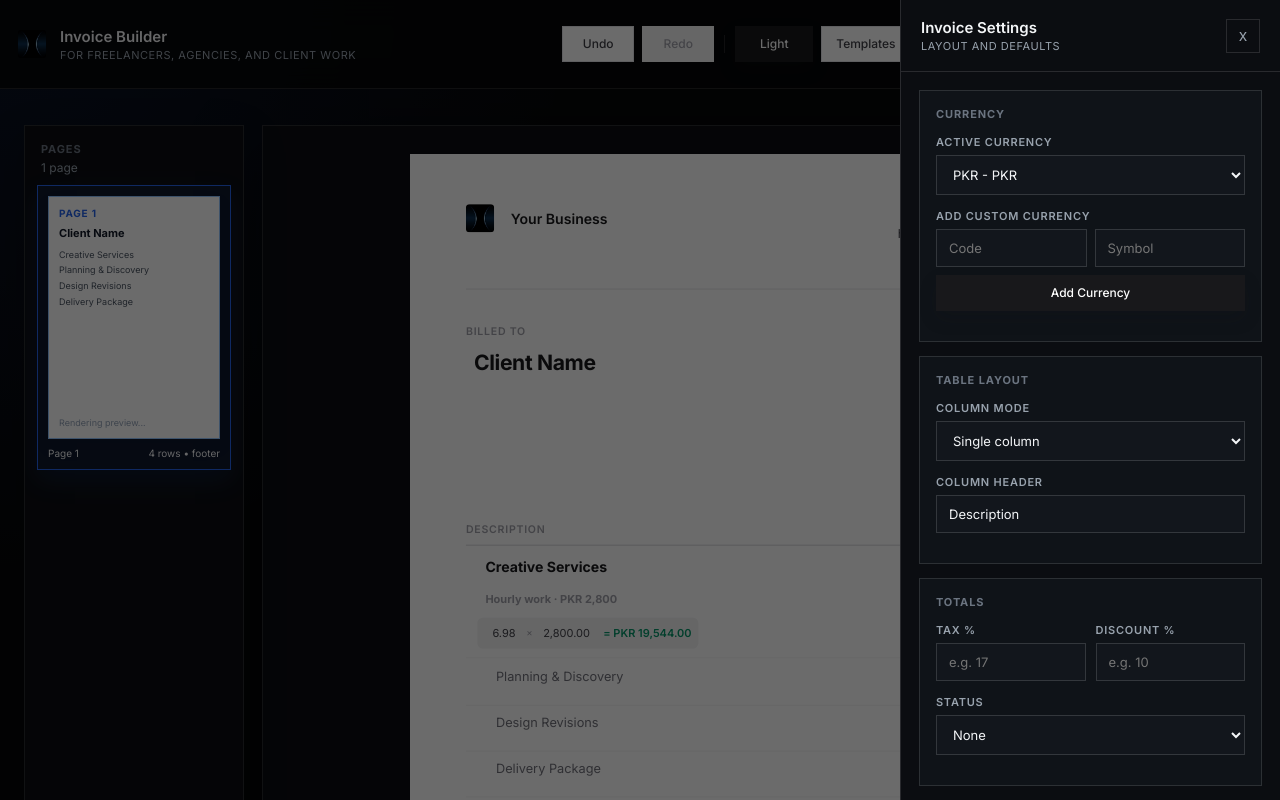
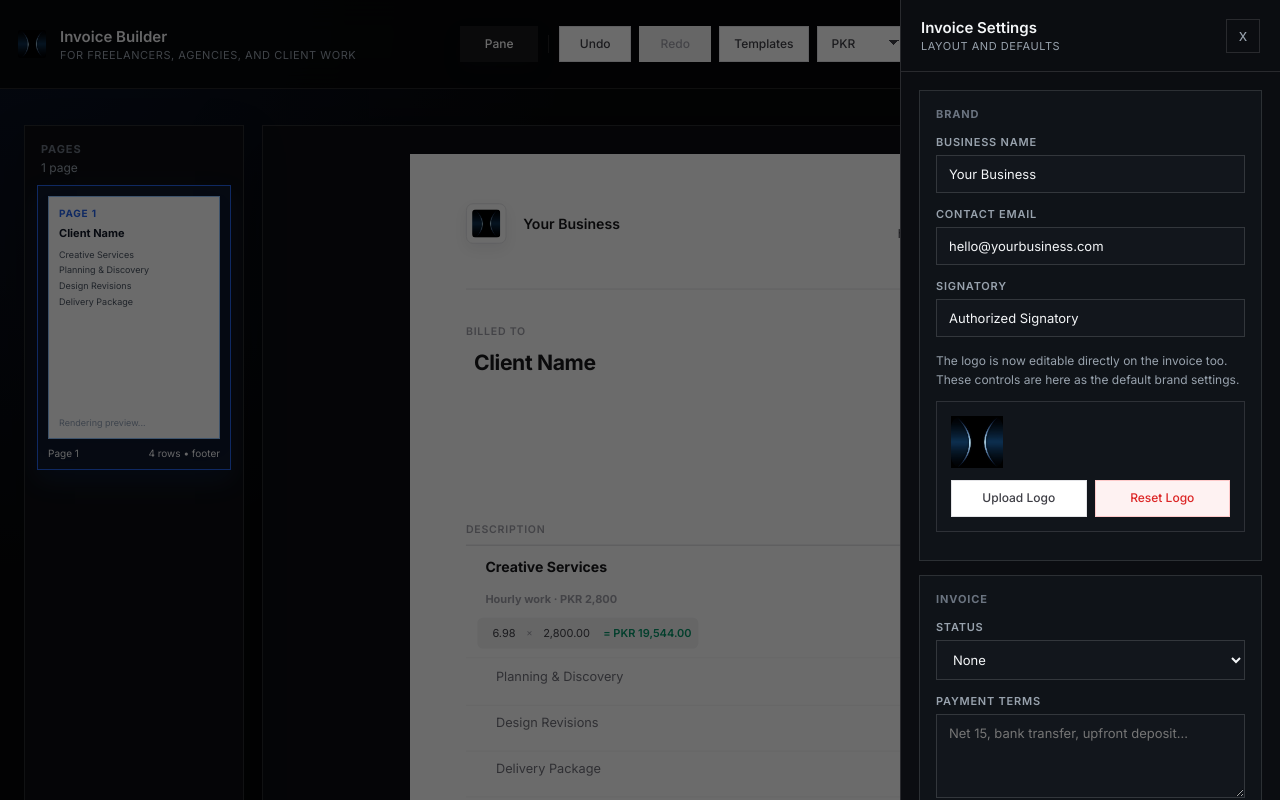
Before and after one commit to Flape1/xtarc-invoice, a React (Vite) app: page / in a window 1280 px wide. Both pictures are taken after a click on the button "Settings". Shown: the top 800 px of the page. Built offline with nearby package versions, Linux system fonts and the light colour scheme.

Commit message:
Surface key invoice controls in main UI

```diff
--- a/src/invoice-builder.jsx
+++ b/src/invoice-builder.jsx
@@ -944,7 +944,82 @@ function SettingsDrawer({ inv, set, allCurrencies, onAddCurrency, onClose, onSav
       </div>
 
       <div style={{ padding: "18px", flex: 1 }}>
-        <Section title="Currency">
+        <Section title="Brand">
+          <Field l="Business name">
+            <Inp v={inv.agencyName || ""} c={v => set("agencyName", v)} ph="Your Business" />
+          </Field>
+
+          <Field l="Contact email">
+            <Inp v={inv.agencyEmail || ""} c={v => set("agencyEmail", v)} ph="hello@yourbusiness.com" />
+          </Field>
+
+          <Field l="Signatory">
+            <Inp v={inv.founderLabel || ""} c={v => set("founderLabel", v)} ph="Authorized Signatory" />
+          </Field>
+
+          <p style={{ fontSize: "12px", color: ui.muted, lineHeight: 1.6, margin: "0 0 12px" }}>
+            The logo is now editable directly on the invoice too. These controls are here as the default brand settings.
+          </p>
+
+          <div style={{
+            border: `1px solid ${ui.border}`,
+            background: ui.panelAlt,
+            padding: "14px",
+            marginBottom: "12px"
+          }}>
+            <img
+              src={inv.logoDataUrl}
+              alt="logo preview"
+              style={{ height: "52px", maxWidth: "100%", objectFit: "contain", display: "block", marginBottom: "12px" }}
+            />
+            <div style={{ display: "grid", gridTemplateColumns: "1fr 1fr", gap: "8px" }}>
+              <button onClick={() => logoRef.current.click()} style={ghostBtn}>Upload Logo</button>
+              <button onClick={() => onSaveDefaultLogo("")} style={{ ...GBS("danger"), width: "100%", padding: "10px 12px", borderRadius: 0 }}>Reset Logo</button>
+            </div>
+          </div>
+
+          <input
+            ref={logoRef}
+            type="file"
+            accept="image/*"
+            style={{ display: "none" }}
+            onChange={e => handleLogoFile(e.target.files[0])}
+          />
+        </Section>
+
+        <Section title="Invoice">
+          <Field l="Status">
+            <Sel
+              v={inv.status || ""}
+              c={v => set("status", v)}
+              opts={[["", "None"], ["Draft", "Draft"], ["Sent", "Sent"], ["Paid", "Paid"], ["Overdue", "Overdue"]]}
+            />
+          </Field>
+
+          <Field l="Payment terms">
+            <textarea
+              value={inv.paymentTerms || ""}
+              onChange={e => set("paymentTerms", e.target.value)}
+              placeholder="Net 15, bank transfer, upfront deposit..."
+              style={{ ...iStyle, minHeight: "84px", resize: "vertical" }}
+              onFocus={onFoc}
+              onBlur={onBlr}
+            />
+          </Field>
+
+          <Field l="Notes">
+            <textarea
+              value={inv.notes || ""}
+              onChange={e => set("notes", e.target.value)}
+              placeholder="Footer notes..."
+              style={{ ...iStyle, minHeight: "84px", resize: "vertical" }}
+              onFocus={onFoc}
+              onBlur={onBlr}
+            />
+          </Field>
+        </Section>
+
+        <Section title="Money">
           <Field l="Active currency">
             <Sel
               v={inv.currency}
@@ -987,9 +1062,17 @@ function SettingsDrawer({ inv, set, allCurrencies, onAddCurrency, onClose, onSav
               Add Currency
             </button>
           </Field>
+          <div style={{ display: "grid", gridTemplateColumns: "1fr 1fr", gap: "10px" }}>
+            <Field l="Tax %">
+              <Inp v={inv.taxRate || ""} c={v => set("taxRate", v)} ph="e.g. 17" t="number" />
+            </Field>
+            <Field l="Discount %">
+              <Inp v={inv.discountRate || ""} c={v => set("discountRate", v)} ph="e.g. 10" t="number" />
+            </Field>
+          </div>
         </Section>
 
-        <Section title="Table Layout">
+        <Section title="Layout">
           <Field l="Column mode">
             <Sel
               v={inv.columnMode}
@@ -1020,58 +1103,7 @@ function SettingsDrawer({ inv, set, allCurrencies, onAddCurrency, onClose, onSav
           )}
         </Section>
 
-        <Section title="Totals">
-          <div style={{ display: "grid", gridTemplateColumns: "1fr 1fr", gap: "10px" }}>
-            <Field l="Tax %">
-              <Inp v={inv.taxRate || ""} c={v => set("taxRate", v)} ph="e.g. 17" t="number" />
-            </Field>
-            <Field l="Discount %">
-              <Inp v={inv.discountRate || ""} c={v => set("discountRate", v)} ph="e.g. 10" t="number" />
-            </Field>
-          </div>
-
-          <Field l="Status">
-            <Sel
-              v={inv.status || ""}
-              c={v => set("status", v)}
-              opts={[["", "None"], ["Draft", "Draft"], ["Sent", "Sent"], ["Paid", "Paid"], ["Overdue", "Overdue"]]}
-            />
-          </Field>
-        </Section>
-
-        <Section title="Branding">
-          <p style={{ fontSize: "12px", color: ui.muted, lineHeight: 1.6, margin: "0 0 12px" }}>
-            Upload a custom company logo for the invoice header.
-          </p>
-
-          <div style={{
-            border: `1px solid ${ui.border}`,
-            background: ui.panelAlt,
-            padding: "14px",
-            marginBottom: "12px"
-          }}>
-            <img
-              src={inv.logoDataUrl}
-              alt="logo preview"
-              style={{ height: "52px", maxWidth: "100%", objectFit: "contain", display: "block", marginBottom: "12px" }}
-            />
-            <div style={{ display: "grid", gridTemplateColumns: "1fr 1fr", gap: "8px" }}>
-              <button onClick={() => logoRef.current.click()} style={ghostBtn}>Upload Logo</button>
-              <button onClick={() => onSaveDefaultLogo("")} style={{ ...GBS("danger"), width: "100%", padding: "10px 12px", borderRadius: 0 }}>Reset Logo</button>
-            </div>
-          </div>
-
-          <input
-            ref={logoRef}
-            type="file"
-            accept="image/*"
-            style={{ display: "none" }}
-            onChange={e => handleLogoFile(e.target.files[0])}
-          />
-        </Section>
-
-
-        <Section title="Default Signature">
+        <Section title="Signature">
           <p style={{ fontSize: "12px", color: ui.muted, lineHeight: 1.6, margin: "0 0 12px" }}>
             Stored in your browser. Applied to every invoice by default.
           </p>
@@ -1455,7 +1487,7 @@ function paginateMeasured(items, heights, { firstAvail, firstLastAvail, middleAv
 }
 
 /* ─── INVOICE CANVAS ────────────────────────────────────────────────────── */
-function InvoiceCanvas({ inv, set, allCurrencies, LOGO_B64, onPagesChange }) {
+function InvoiceCanvas({ inv, set, allCurrencies, LOGO_B64, onPagesChange, onSaveDefaultLogo }) {
   const cur     = allCurrencies.find(c=>c.code===inv.currency) || allCurrencies[0];
   const sym     = cur ? cur.sym : inv.currency;
   const twoCol  = inv.columnMode === "2";
@@ -1480,6 +1512,7 @@ function InvoiceCanvas({ inv, set, allCurrencies, LOGO_B64, onPagesChange }) {
     set(p=>{const a=[...p.items],si=a.findIndex(x=>x.id===sid),ti=a.findIndex(x=>x.id===tid);if(si<0||ti<0)return p;const[item]=a.splice(si,1);a.splice(ti,0,item);return{...p,items:a};});
   };
   const footerOrder = inv.footerOrder && inv.footerOrder.length ? inv.footerOrder : ["paymentTerms","notes"];
+  const logoInputRef = useRef(null);
   const moveFooterBlock = (key, dir) => set(p => {
     const order = [...(p.footerOrder && p.footerOrder.length ? p.footerOrder : ["paymentTerms","notes"])];
     const i = order.indexOf(key), j = i + dir;
@@ -1522,7 +1555,7 @@ function InvoiceCanvas({ inv, set, allCurrencies, LOGO_B64, onPagesChange }) {
     const continuationHeight = continuationHeaderRef.current?.getBoundingClientRect().height || 52;
     const tableHeaderHeight = printTableHeaderRef.current?.getBoundingClientRect().height || 36;
     const footerHeight = printFooterRef.current?.getBoundingClientRect().height || 280;
-    const addRowHeight = 12;
+  const addRowHeight = 12;
 
     const nextPages = paginateMeasured(inv.items, rowHeights, {
       firstAvail: innerHeight - firstHeaderHeight - tableHeaderHeight - 4,
@@ -1715,7 +1748,39 @@ function InvoiceCanvas({ inv, set, allCurrencies, LOGO_B64, onPagesChange }) {
           {pi===0 && <>
             <div ref={firstHeaderRef} style={{display:"flex",justifyContent:"space-between",alignItems:"flex-start",marginBottom:"48px"}}>
               <div style={{display:"flex",alignItems:"center",gap:"10px"}}>
-                <img src={inv.logoDataUrl || LOGO_B64} alt="logo" style={{height:"32px",width:"32px",objectFit:"contain",borderRadius:"4px"}}/>
+                <button
+                  data-noprint="1"
+                  onClick={() => logoInputRef.current?.click()}
+                  style={{
+                    border: `1px solid ${C.gray200}`,
+                    background: "#ffffff",
+                    padding: "6px",
+                    borderRadius: "8px",
+                    cursor: "pointer",
+                    display: "inline-flex",
+                    alignItems: "center",
+                    justifyContent: "center",
+                    boxShadow: "0 6px 16px rgba(15,23,42,0.06)"
+                  }}
+                  title="Replace logo"
+                >
+                  <img src={inv.logoDataUrl || LOGO_B64} alt="logo" style={{height:"32px",width:"32px",objectFit:"contain",borderRadius:"4px"}}/>
+                </button>
+                <input
+                  ref={logoInputRef}
+                  data-noprint="1"
+                  type="file"
+                  accept="image/*"
+                  style={{ display: "none" }}
+                  onChange={e => {
+                    const file = e.target.files?.[0];
+                    if (!file) return;
+                    const r = new FileReader();
+                    r.onload = evt => onSaveDefaultLogo(evt.target.result);
+                    r.readAsDataURL(file);
+                    e.target.value = "";
+                  }}
+                />
                 <Editable value={inv.agencyName} onChange={v=>set(p=>({...p,agencyName:v}))}
                   placeholder="Agency name" style={{fontSize:"16px",fontWeight:600,color:C.gray900}}/>
               </div>
@@ -2363,21 +2428,39 @@ export default function App() {
             </div>
 
             <div className="topbar-actions" style={{ display: "flex", alignItems: "center", gap: "8px", flexWrap: "wrap" }}>
+              <button onClick={() => setShowPages(v => !v)} style={{ ...GBS(showPages ? "dark" : "outline"), minWidth: "78px" }}>
+                Pane
+              </button>
+              <div style={{ width: "1px", height: "18px", background: UI.border, margin: "0 2px" }} />
               <button onClick={undo} disabled={!canUndo} title="Undo (Ctrl+Z)" style={{ ...GBS(canUndo ? "outline" : "ghost"), minWidth: "72px" }}>
                 Undo
               </button>
               <button onClick={redo} disabled={!canRedo} title="Redo" style={{ ...GBS(canRedo ? "outline" : "ghost"), minWidth: "72px" }}>
                 Redo
               </button>
-              <div style={{ width: "1px", height: "18px", background: UI.border, margin: "0 2px" }} />
-              <button onClick={() => setDark(v => !v)} style={{ ...GBS(dark ? "dark" : "outline"), minWidth: "78px" }}>
-                {dark ? "Light" : "Dark"}
-              </button>
               <button onClick={() => setShowTemplates(true)} style={{ ...GBS("outline"), minWidth: "88px" }}>
                 Templates
               </button>
-              <button onClick={() => setShowPages(v => !v)} style={{ ...GBS(showPages ? "dark" : "outline"), minWidth: "78px" }}>
-                Pane
+              <select
+                value={inv.currency}
+                onChange={e => setInv(p => ({ ...p, currency: e.target.value }))}
+                style={{
+                  ...GBS("outline"),
+                  minWidth: "94px",
+                  appearance: "none",
+                  paddingRight: "28px",
+                  backgroundImage: "linear-gradient(45deg, transparent 50%, currentColor 50%), linear-gradient(135deg, currentColor 50%, transparent 50%)",
+                  backgroundPosition: "calc(100% - 16px) calc(50% - 2px), calc(100% - 11px) calc(50% - 2px)",
+                  backgroundSize: "5px 5px, 5px 5px",
+                  backgroundRepeat: "no-repeat"
+                }}
+              >
+                {allCurrencies.map(c => (
+                  <option key={c.code} value={c.code}>{c.code}</option>
+                ))}
+              </select>
+              <button onClick={() => setDark(v => !v)} style={{ ...GBS(dark ? "dark" : "outline"), minWidth: "78px" }}>
+                {dark ? "Light" : "Dark"}
               </button>
               <button onClick={() => setShowSettings(s => !s)} style={{ ...GBS(showSettings ? "dark" : "outline"), minWidth: "84px" }}>
                 Settings
@@ -2608,6 +2691,7 @@ export default function App() {
                   allCurrencies={allCurrencies}
                   LOGO_B64={inv.logoDataUrl || assets.logo}
                   onPagesChange={setPageMeta}
+                  onSaveDefaultLogo={saveDefaultLogo}
                 />
               </MobileScaler>
             </div>
```
